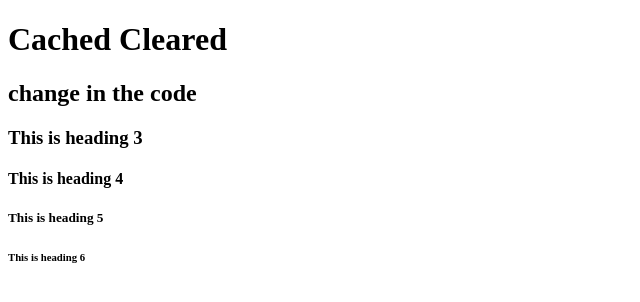
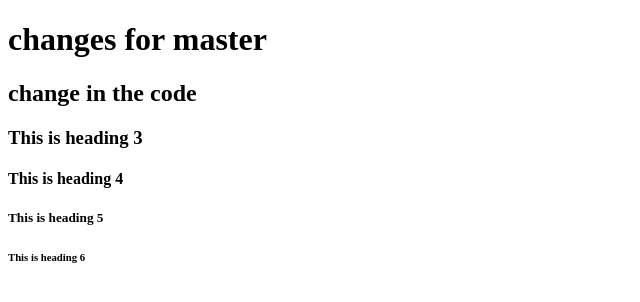
Before and after one commit to RaghvendraGit/s3-bucket-upload, a plain HTML site: page index.html in a window 1280 px wide. Shown: the whole page, without its empty margins (0-640 px from the left). Drawn offline with Linux system fonts and the light colour scheme.

Commit message:
Update index.html

```diff
--- a/index.html
+++ b/index.html
@@ -2,7 +2,7 @@
 <html>
 <body>
 
-<h1>Cached Cleared</h1>
+<h1>changes for master</h1>
 <h2>change in the code</h2>
 <h3>This is heading 3</h3>
 <h4>This is heading 4</h4>
```
